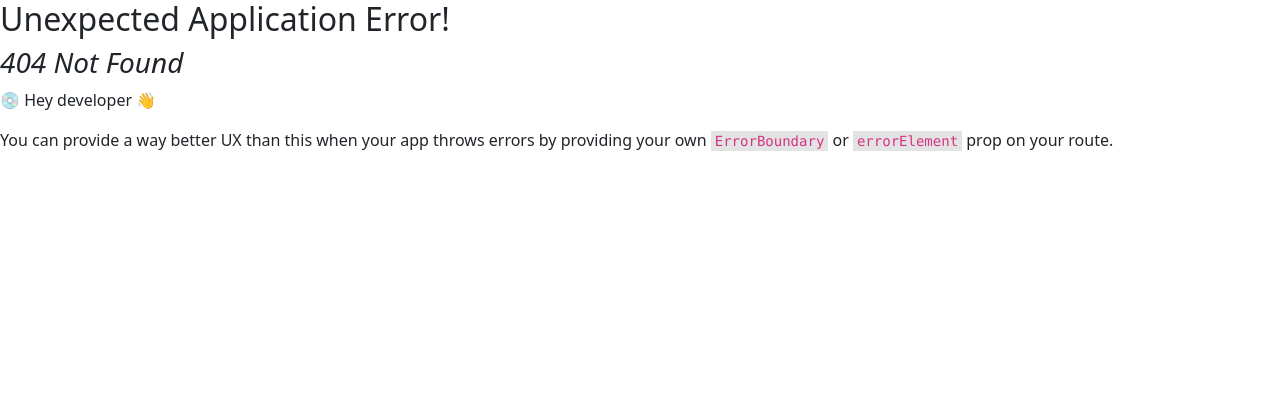
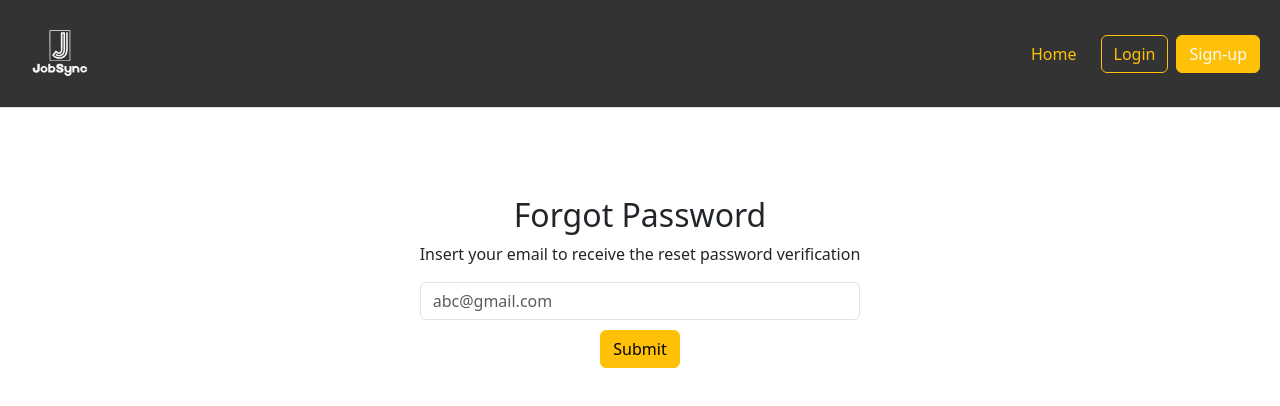
Before and after one commit to Saharat-GH/Register_App-master, a React (Vite) app: page /forgot in a window 1280 px wide. Before the commit this address had no page. Shown: the top 406 px of the page. Built offline with nearby package versions, Linux system fonts and the light colour scheme.

Commit message:
new commit 10/1

```diff
--- a/StyleComponent/Login.css
+++ b/StyleComponent/Login.css
@@ -27,7 +27,6 @@
     z-index: 1000;
     position: relative;
     z-index: 1001;
-    width: 30%;
   }
 
   .closebtn {
--- /dev/null
+++ b/StyleComponent/forgetpass.css
@@ -0,0 +1,8 @@
+form{
+    height: 50vh;
+    align-items: center;
+    margin-top: 5%;
+}
+.submitBtn{
+    margin-top: 10px;
+}
--- a/StyleComponent/projectdetail.css
+++ b/StyleComponent/projectdetail.css
@@ -24,6 +24,8 @@
     flex-direction: column; /* Align items in a column */
     z-index: 1000;
     padding: 25px;
+    max-width: 600px;
+    width: auto;
   }
 
   .close-button {
--- /dev/null
+++ b/src/component/ForgetPassword.jsx
@@ -0,0 +1,25 @@
+import React from 'react';
+import NavBar from './navBar';
+import '../../StyleComponent/forgetpass.css';
+
+export default function ForgetPassword() {
+  return (
+    <div>
+      <NavBar />
+      <div className="forgetPass d-flex justify-content-center align-items-center">
+        <form className='text-center'>
+          <h2>Forgot Password</h2>
+          <p>Insert your email to receive the reset password verification</p>
+          <div className="form-group">
+            <input type="email" className="form-control" placeholder="abc@gmail.com" />
+          </div>
+          <div className="form-group">
+            <button type="submit" className="btn btn-warning submitBtn">
+              Submit
+            </button>
+          </div>
+        </form>
+      </div>
+    </div>
+  );
+}
--- a/src/component/LoginPopup.jsx
+++ b/src/component/LoginPopup.jsx
@@ -2,6 +2,7 @@
 import React, { useState } from "react";
 import "bootstrap/dist/css/bootstrap.min.css";
 import "../../StyleComponent/Login.css";
+import { Link } from "react-router-dom";
 
 export default function LoginPopup({ showPopup, onClose }) {
   const [email, setEmail] = useState("");
@@ -56,12 +57,12 @@ export default function LoginPopup({ showPopup, onClose }) {
                 onChange={(e) => setPassword(e.target.value)}
                 required
               />
-              <a
-                href="#"
+              <Link
+                to="/forgot"
                 className="small text-secondary d-flex justify-content-end"
               >
                 Forget your password?
-              </a>
+              </Link>
             </div>
 
             <button
--- a/src/component/ProjectDetail.jsx
+++ b/src/component/ProjectDetail.jsx
@@ -9,10 +9,10 @@ export default function ProjectDetail({ showPopup, onClose }) {
           &times;
         </button>
         <div className="contentText">
-          <h2>Tech Scoop God</h2>
-          <p>Become a god of programer amoung noobs</p>
+          <h2>Project Name</h2>
+          <p>Project detail</p>
 
-          <table className="table table-bordered text-light">
+          <table className="table table-secondary table-bordered table-responsive text-light">
             <tbody>
               <tr>
                 <th>Position:</th>
@@ -31,8 +31,8 @@ export default function ProjectDetail({ showPopup, onClose }) {
                 <td>Bachelor's Degree</td>
               </tr>
               <tr>
-                <th>Responsibility:</th>
-                <td>Developing and maintaining software applications</td>
+                <th>Application Closing Date:</th>
+                <td>dd/mm/yyyy</td>
               </tr>
             </tbody>
           </table>
--- a/src/component/navBar.jsx
+++ b/src/component/navBar.jsx
@@ -2,6 +2,7 @@ import React from "react";
 import Logo from "../assets/Logo.svg";
 import { useState } from "react";
 import LoginPopup from "./LoginPopup";
+import { Link } from "react-router-dom";
 
 export default function NavBar() {
   const [login, setLogin] = useState(false);
@@ -19,26 +20,22 @@ export default function NavBar() {
         id="Nav"
       >
         <div className="col-md-3">
-          <a
+          <li
             href="/"
             className="d-inline-flex link-body-emphasis text-decoration-none"
           >
+            <Link to="/">
             <img src={Logo} alt="Your Logo" width="120" height="75" />
-          </a>
+            </Link>
+          </li>
         </div>
 
         <div className="d-flex align-items-center ms-auto">
           <ul className="nav justify-content-center mb-md-0 me-3">
-            <li>
-              <a href="#" className="nav-link px-2 link-secondary text-warning">
+            <Link
+              to="/" className="nav-link px-2 link-secondary text-warning">
                 Home
-              </a>
-            </li>
-            <li>
-              <a href="#" className="nav-link px-2 link-secondary  text-light">
-                About us
-              </a>
-            </li>
+            </Link>
           </ul>
 
           <div className="text-end">
```
Also changed, not shown: src/main.jsx (+6 -1 lines).
